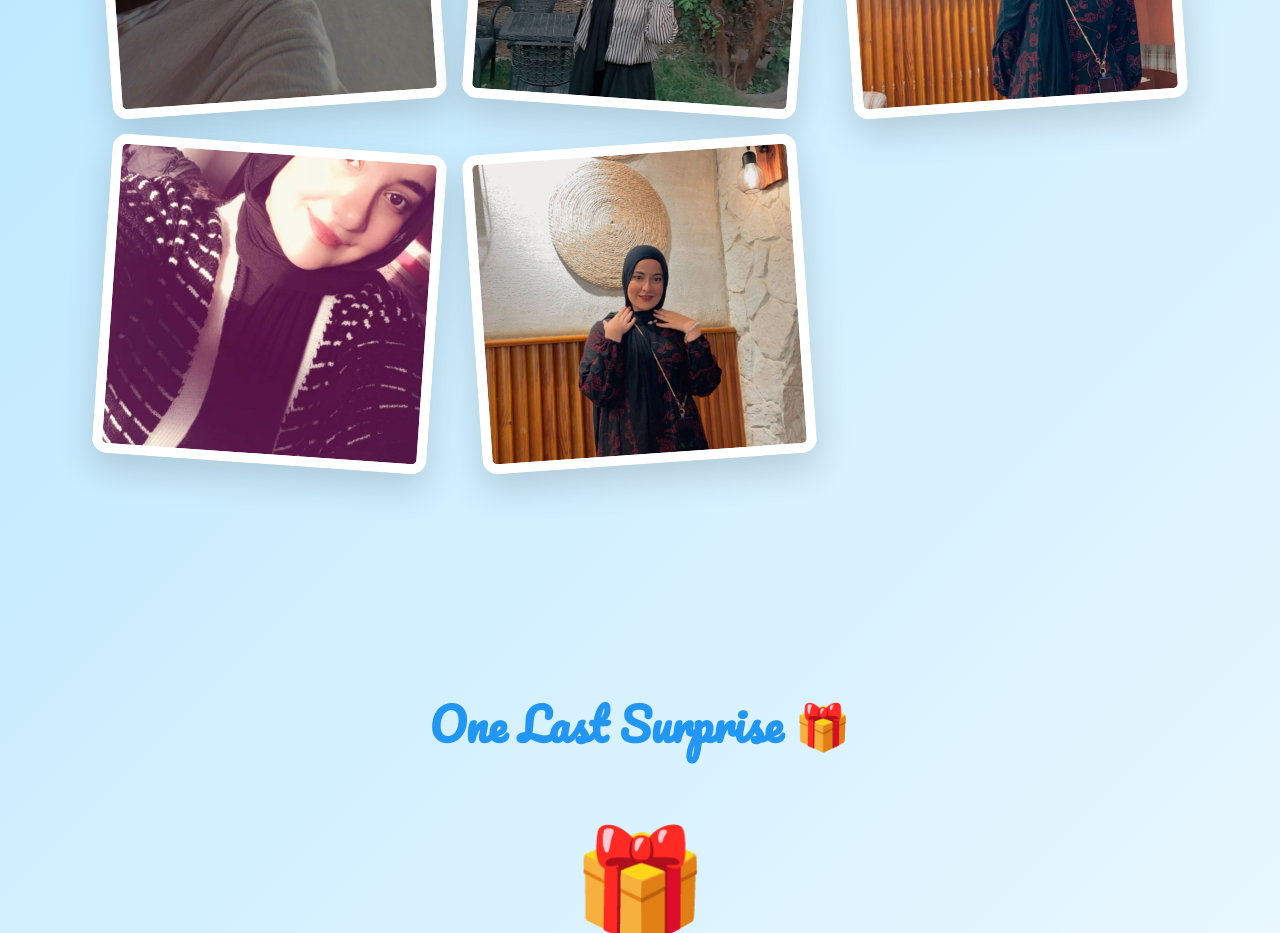
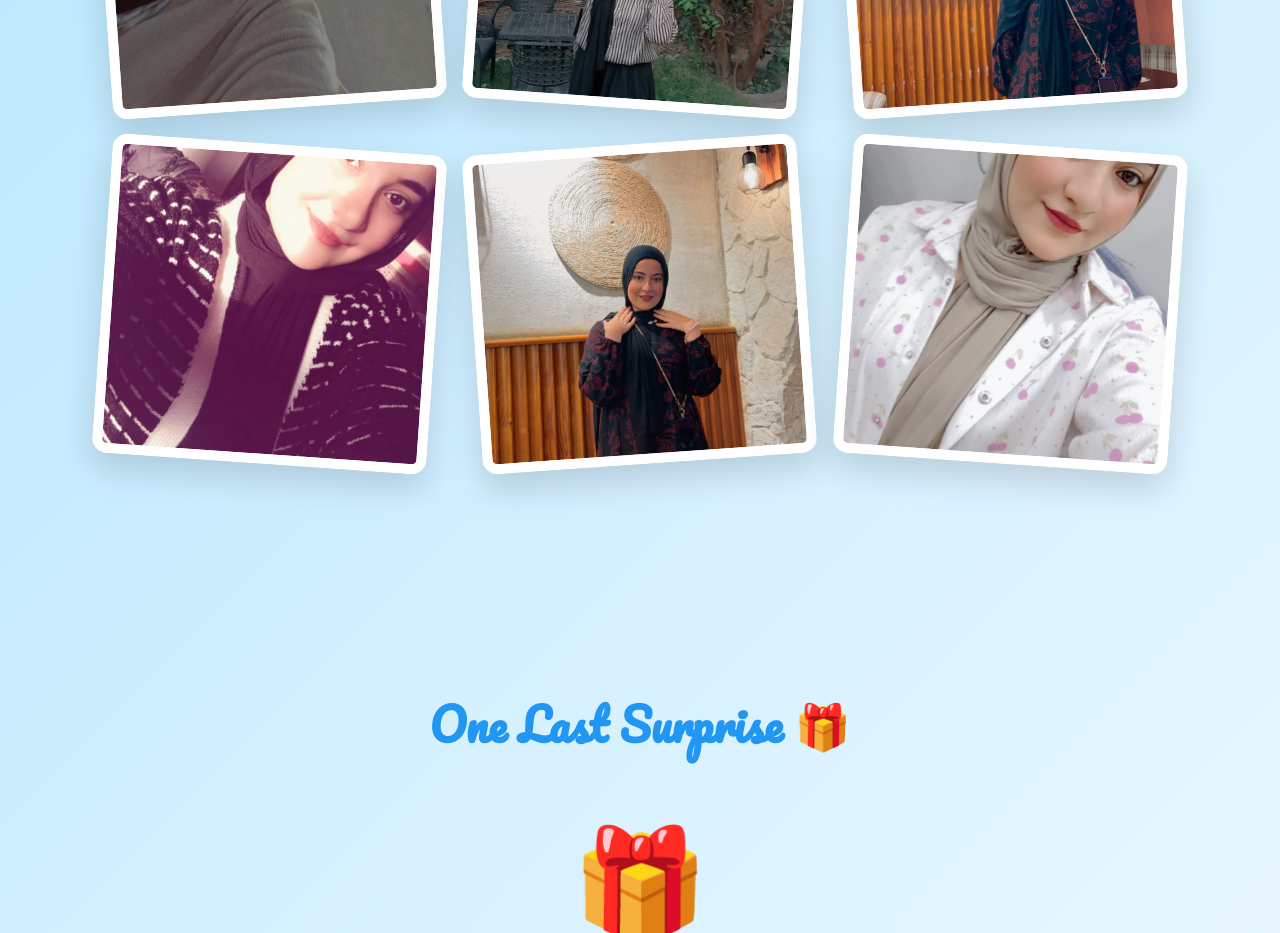
Before and after one commit to Shimomostafa/nemnem, a plain HTML site: page index.html in a window 1280 px wide. Shown: the part 2660-3593 px from the top of the page. Drawn offline with nearby package versions, Linux system fonts and the light colour scheme.

Commit message:
Add files via upload

```diff
--- a/index.html
+++ b/index.html
@@ -258,6 +258,8 @@
 
                     <img src="images/photo17.jpeg">
 
+                    <img src="images/photo18.jpeg">
+
                 </div>
 
             </section>
```
